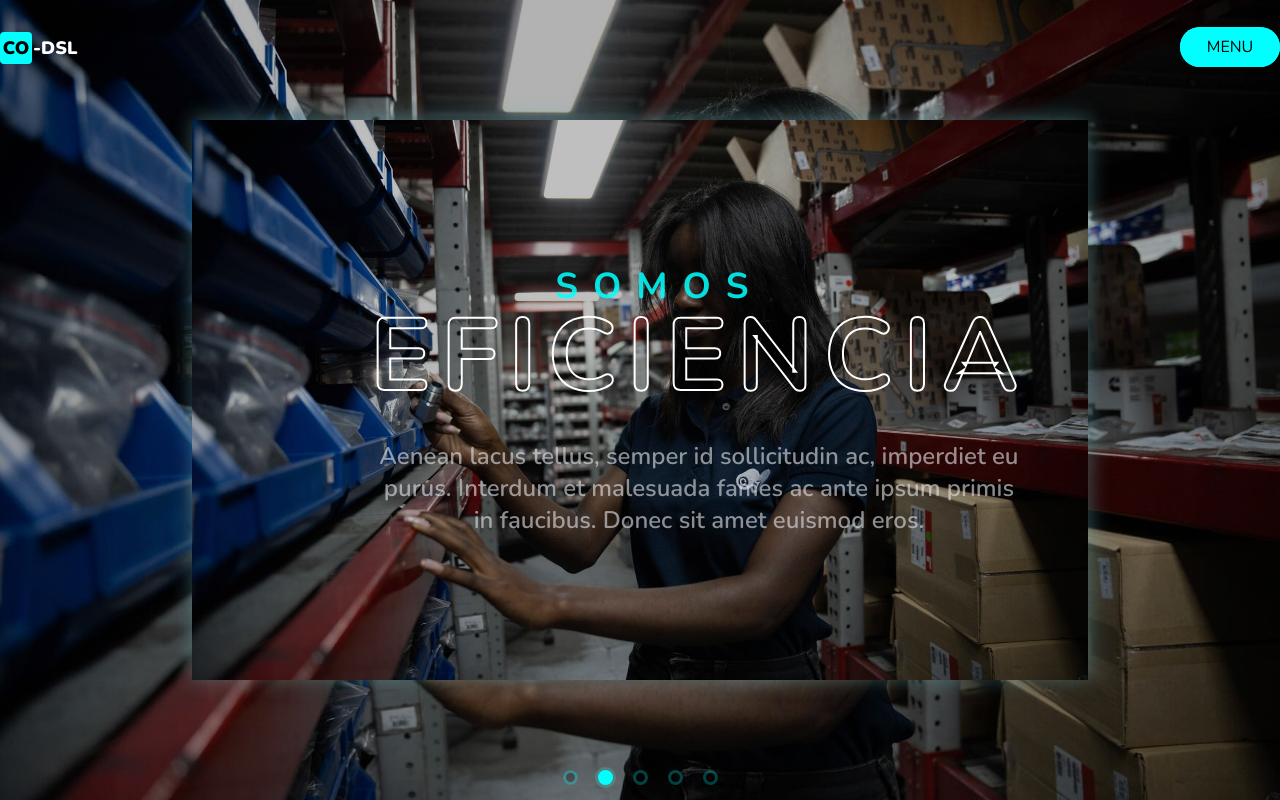
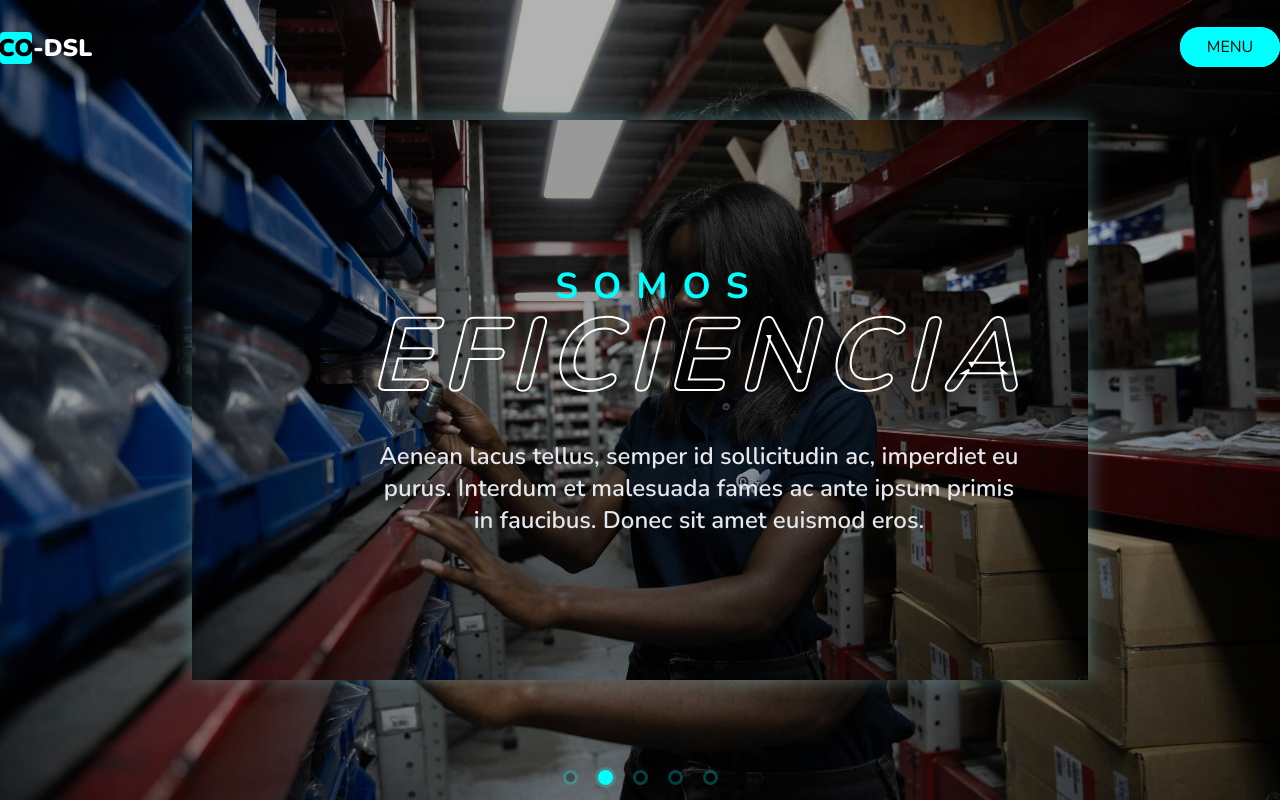
Before and after one commit to luisalmenarez/co-dsl-website, a Next.js app: page / in a window 1280 px wide. Built offline with nearby package versions, Linux system fonts and the light colour scheme.

Commit message:
⤴️Update Hero Slides and Logo

```diff
--- a/src/components/Hero/NewCarousel/NewCarousel.tsx
+++ b/src/components/Hero/NewCarousel/NewCarousel.tsx
@@ -9,7 +9,6 @@ import { Autoplay, Pagination } from "swiper/modules";
 import { Swiper, SwiperSlide } from "swiper/react";
 import { carouselItems } from "@/app/db/data";
 import { Swiper as SwiperType } from "swiper";
-import { motion } from "framer-motion";
 
 export const NewCarousel = () => {
   const [currentImageIndex, setCurrentImageIndex] = useState(0);
@@ -21,8 +20,8 @@ export const NewCarousel = () => {
 
   useEffect(() => {
     if (!isFirstRender.current) {
-      const tl = gsap.timeline({ repeat: 0 });
-      tl.from(`#text-${currentImageIndex}`, {
+      const tlText = gsap.timeline({ repeat: 0 });
+      tlText.from(`#text-${currentImageIndex}`, {
         duration: 0.75,
         x: 150,
         stagger: 0.2,
@@ -32,27 +31,24 @@ export const NewCarousel = () => {
         duration: 0,
         x: 0,
       });
-    } else {
-      isFirstRender.current = false;
-    }
-  }, [currentImageIndex]);
 
-  useEffect(() => {
-    const tl = gsap.timeline({ repeat: 0 });
-    tl.from(`#brand-${currentImageIndex}, #desc-${currentImageIndex}`, {
+      const tlBrandDesc = gsap.timeline({ repeat: 0 });
+      tlBrandDesc.from(
+        `#brand-${currentImageIndex}, #desc-${currentImageIndex}`,
+        {
           duration: 0.75,
           x: 150,
-      opacity: 0,
           stagger: 0.2,
-    });
+        }
+      );
 
       gsap.to(`#brand-${currentImageIndex}, #desc-${currentImageIndex}`, {
         duration: 0,
         x: 0,
-      opacity: 1,
       });
-
+    } else {
       isFirstRender.current = false;
+    }
   }, [currentImageIndex]);
 
   return (
@@ -65,7 +61,6 @@ export const NewCarousel = () => {
         loop={true}
         autoplay={{
           delay: 5000,
-          disableOnInteraction: false,
         }}
         pagination={{ clickable: true }}
         navigation={true}
@@ -86,17 +81,11 @@ export const NewCarousel = () => {
                 backgroundSize: "cover",
               }}
             >
-              <motion.article
-                initial={{ x: 150, opacity: 0 }}
-                animate={{ x: 0, opacity: 1 }}
-                transition={{ duration: 0.75 }}
-                id={`brand-${index}`}
-                className="absolute z-10 top-1/3"
-              >
+              <article id={`brand-${index}`} className="absolute z-10 top-1/3">
                 <p className="uppercase tracking-[15px] text-primary font-bold text-4xl">
                   {item.brand}
                 </p>
-              </motion.article>
+              </article>
               <span
                 id={`text-${index}`}
                 className={`${styles["large-text"]} ${styles.before}`}
@@ -104,7 +93,7 @@ export const NewCarousel = () => {
                 {item.name}
               </span>
               <figure className={styles["image-wrap"]}>
-                <div className="absolute bg-black bg-opacity-25 left-0 top-0 w-full h-full z-50" />
+                <div className="absolute bg-black bg-opacity-40 left-0 top-0 w-full h-full z-50" />
                 <Image
                   src={item.image}
                   alt={item.name}
@@ -118,17 +107,14 @@ export const NewCarousel = () => {
               >
                 {item.name}
               </span>
-              <motion.article
-                initial={{ x: 150, opacity: 0 }}
-                animate={{ x: 0, opacity: 1 }}
-                transition={{ duration: 0.75 }}
+              <article
                 id={`desc-${index}`}
                 className="absolute w-1/2 top-[55%] z-10"
               >
                 <p className="desc text-2xl text-center font-semibold text-gray-200">
                   {item.desc}
                 </p>
-              </motion.article>
+              </article>
             </div>
           </SwiperSlide>
         ))}
--- a/src/components/Hero/NewCarousel/style.module.css
+++ b/src/components/Hero/NewCarousel/style.module.css
@@ -1,16 +1,3 @@
-/* .carousel {
-  background-image: linear-gradient(
-      0deg,
-      rgba(0, 0, 0, 0.6),
-      rgba(0, 0, 0, 0.6)
-    ),
-    url("../../../../public/images/5.jpg");
-  background-repeat: no-repeat;
-  background-size: cover;
-  background-position: center center;
-  height: 100vh;
-} */
-
 .carousel-transition {
   transition: background-image 0.3s ease-in-out;
 }
@@ -29,13 +16,14 @@
   letter-spacing: 10px;
   font-size: 8vw;
   font-weight: 700;
+  font-style: italic;
   text-align: center;
 }
 
 .before {
   position: absolute;
   top: 35%;
-  color: cyan;
+  color: white;
 }
 
 .after {
--- a/src/components/shared/Logo.tsx
+++ b/src/components/shared/Logo.tsx
@@ -4,7 +4,7 @@ export const Logo = () => {
   return (
     <Link
       href={"/"}
-      className="uppercase font-black text-white flex items-center text-lg"
+      className="uppercase font-black text-white flex items-center text-2xl"
     >
       <span className="bg-primary text-black size-8 flex items-center justify-center rounded mr-px">
         CO
```
Lines whose indentation alone changed are shown as unchanged.
